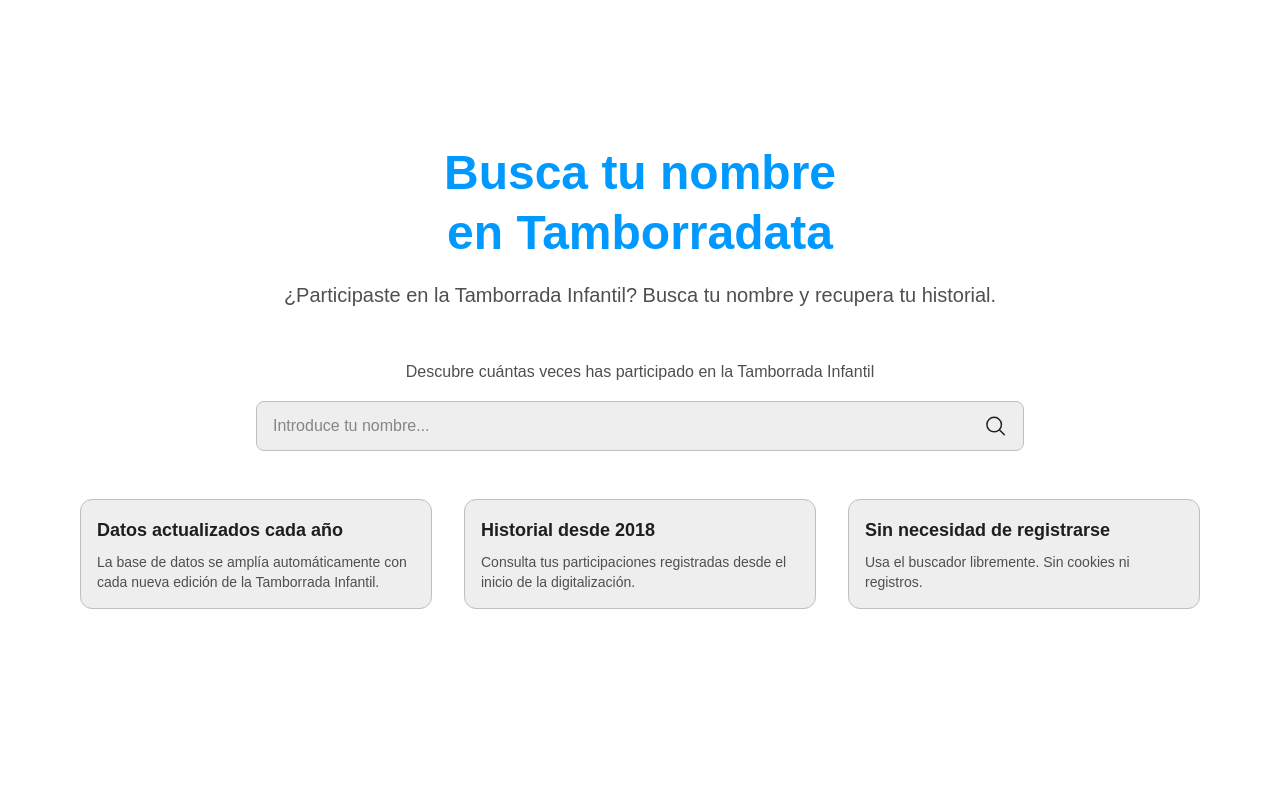
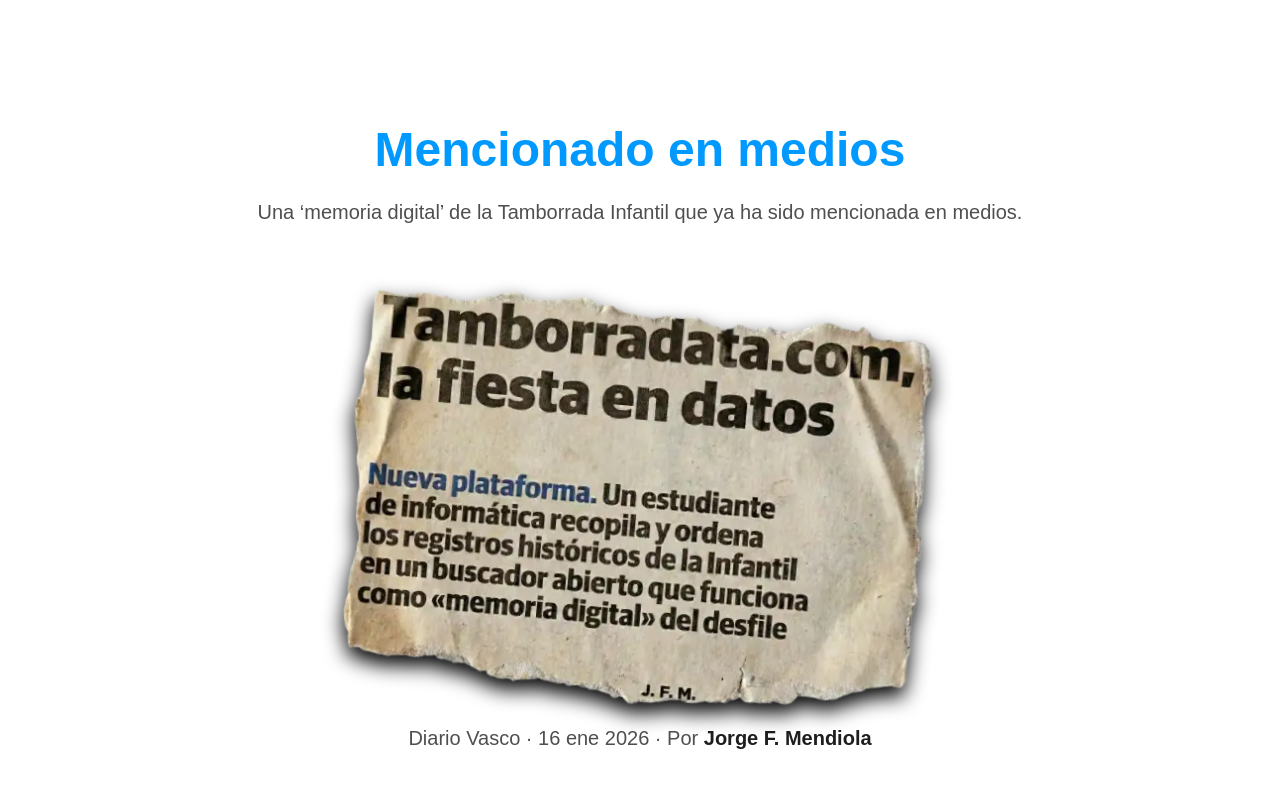
Before and after one commit to ramistodev/tamborradata, a Next.js app: page / in a window 1280 px wide. Shown: the part 840-1640 px from the top of the page. Built offline with nearby package versions, Linux system fonts and the light colour scheme; no server answers.

Commit message:
feat(landing): añadir seccion 'Mencionado en medios'

```diff
--- a/app/(frontend)/HomePageContent.tsx
+++ b/app/(frontend)/HomePageContent.tsx
@@ -1,5 +1,6 @@
 import { ExploreStatistics } from './components/ExploreStatistics/ExploreStatistics';
 import { SearchParticipant } from './components/SearchParticipant/SearchParticipant';
+import { PressMentions } from './components/PressMentions/PressMentions';
 import { OpenSource } from './components/OpenSource/OpenSource';
 import { NextSteps } from './components/NextSteps/NextSteps';
 import { Contact } from './components/Contact/Contact';
@@ -10,6 +11,7 @@
   return (
     <div className="w-full min-h-full flex flex-col items-center justify-center gap-4">
       <Intro />
+      <PressMentions />
       <SearchParticipant />
       <ExploreStatistics />
       <NextSteps />
--- /dev/null
+++ b/app/(frontend)/components/PressMentions/PressMentions.tsx
@@ -0,0 +1,107 @@
+'use client';
+import { motion } from 'framer-motion';
+import { usePressMentions } from './hooks/usePressMentions';
+import Link from 'next/link';
+import Image from 'next/image';
+
+export function PressMentions() {
+  const { headerRef, isHeaderInView, imageRef, isImageInView, pressLinkRef, isPressLinkInView } =
+    usePressMentions();
+
+  return (
+    <section
+      aria-label="Menciones en medios de comunicación"
+      className="w-full max-w-6xl mx-auto px-4 py-36 flex flex-col items-center justify-center md:gap-6"
+    >
+      {/* HEADER */}
+      <motion.div
+        ref={headerRef}
+        initial={{ opacity: 0, y: 20 }}
+        animate={isHeaderInView ? { opacity: 1, y: 0 } : { opacity: 0, y: 20 }}
+        transition={{ duration: 0.4 }}
+        className="max-w-3xl mb-8"
+      >
+        <h2 className="text-3xl sm:text-4xl md:text-5xl text-(--eye-catching-text) text-center text-balance font-bold mb-4 leading-tight">
+          Mencionado en medios
+        </h2>
+        <p className="text-base md:text-xl text-balance text-(--color-text-secondary) text-center leading-relaxed">
+          Una ‘memoria digital’ de la Tamborrada Infantil que ya ha sido mencionada en medios.
+        </p>
+      </motion.div>
+
+      {/* MENTION IN DIARIO VASCO */}
+      <article className="w-full max-w-2xl flex flex-col items-center justify-center gap-8 md:gap-4 py-4">
+        <motion.div
+          ref={imageRef}
+          initial={{ opacity: 0, scale: 0.8, y: 60, rotate: -10 }}
+          animate={
+            isImageInView
+              ? { opacity: 1, scale: 1, y: 0, rotate: 5 }
+              : { opacity: 0, scale: 0.8, y: 60, rotate: -10 }
+          }
+          transition={{
+            opacity: { duration: 0.8, ease: 'easeOut', delay: 0.2 },
+            scale: { duration: 0.8, ease: [0.34, 1.56, 0.64, 1], delay: 0.2 }, // spring-like
+            y: { duration: 0.8, ease: 'easeOut', delay: 0.2 },
+            rotate: { duration: 0.8, ease: [0.34, 1.56, 0.64, 1], delay: 0.2 },
+          }}
+          whileHover={{
+            rotate: 8,
+            scale: 1.06,
+            y: -4,
+            transition: { duration: 0.3, ease: 'easeOut' },
+          }}
+          className="group"
+        >
+          <Link
+            href={
+              'https://www.diariovasco.com/tamborrada/tamborradatacom-fiesta-datos-20260116073402-nt.html'
+            }
+            target="_blank"
+            rel="noopener noreferrer"
+            aria-label="Leer artículo completo en Diario Vasco (abre en nueva ventana)"
+            className="focus:outline-none focus-visible:opacity-85"
+          >
+            <Image
+              src="/images/landing/press-clip-diario-vasco-2026.webp"
+              alt="Artículo del Diario Vasco sobre: 'Tamborradata.com, la fiesta en datos'. Publicado el 16 de enero de 2026 por Jorge F. Mendiola"
+              width={600}
+              height={400}
+              className="drop-shadow-[0px_10px_10px_black] group-hover:drop-shadow-[0px_10px_20px_black] transition-all duration-300"
+            />
+          </Link>
+        </motion.div>
+
+        {/* PRESS LINK */}
+        <motion.div
+          ref={pressLinkRef}
+          initial={{ opacity: 0, y: 20 }}
+          animate={isPressLinkInView ? { opacity: 1, y: 0 } : { opacity: 0, y: 20 }}
+          transition={{ duration: 0.6, delay: 0.3 }}
+          className="text-sm sm:text-xl text-(--color-text-secondary) text-balance text-center"
+        >
+          <Link
+            href={
+              'https://www.diariovasco.com/tamborrada/tamborradatacom-fiesta-datos-20260116073402-nt.html'
+            }
+            target="_blank"
+            rel="noopener noreferrer"
+            className="hover:text-(--eye-catching-text) transition-colors duration-300 focus:outline-none focus-visible:underline focus-visible:text-(--eye-catching-text)"
+          >
+            Diario Vasco · 16 ene 2026 · Por
+            <span className="sr-only"> (abre en nueva ventana)</span>
+          </Link>{' '}
+          <Link
+            href={'https://www.diariovasco.com/autor/jorge-f-mendiola-709.html'}
+            target="_blank"
+            rel="noopener noreferrer"
+            className="text-(--color-text) font-bold hover:text-(--eye-catching-text) transition-colors duration-300 focus:outline-none focus-visible:underline focus-visible:text-(--eye-catching-text)"
+          >
+            Jorge F. Mendiola
+            <span className="sr-only"> (abre en nueva ventana)</span>
+          </Link>
+        </motion.div>
+      </article>
+    </section>
+  );
+}
--- /dev/null
+++ b/app/(frontend)/components/PressMentions/hooks/usePressMentions.ts
@@ -0,0 +1,32 @@
+import { useInView } from 'framer-motion';
+import { useRef } from 'react';
+
+export function usePressMentions() {
+  const headerRef = useRef(null);
+  const imageRef = useRef(null);
+  const pressLinkRef = useRef(null);
+
+  const isHeaderInView = useInView(headerRef, {
+    once: true,
+    amount: 1.0,
+  });
+
+  const isImageInView = useInView(imageRef, {
+    once: true,
+    amount: 0.1,
+  });
+
+  const isPressLinkInView = useInView(pressLinkRef, {
+    once: true,
+    amount: 1.0,
+  });
+
+  return {
+    headerRef,
+    isHeaderInView,
+    imageRef,
+    isImageInView,
+    pressLinkRef,
+    isPressLinkInView,
+  };
+}
```
Also changed, not shown: public/images/landing/press-clip-diario-vasco-2026.webp (added).
